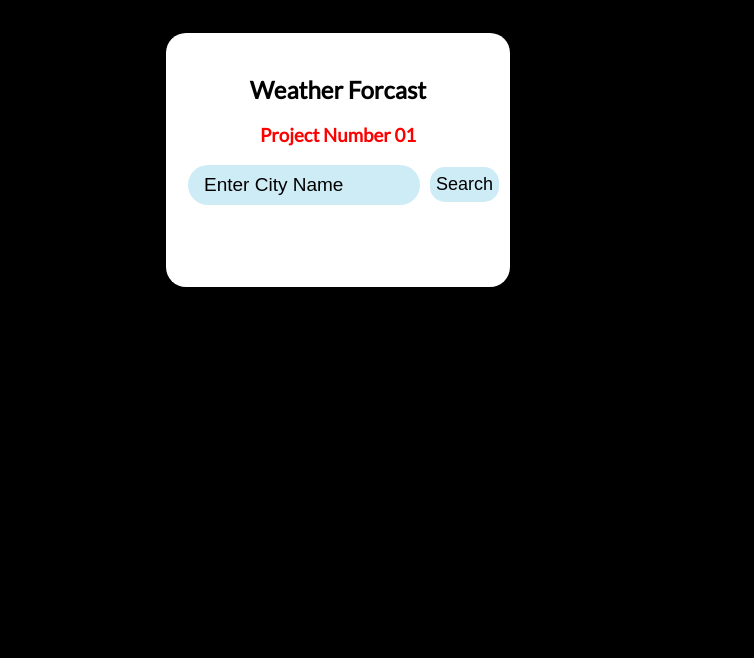
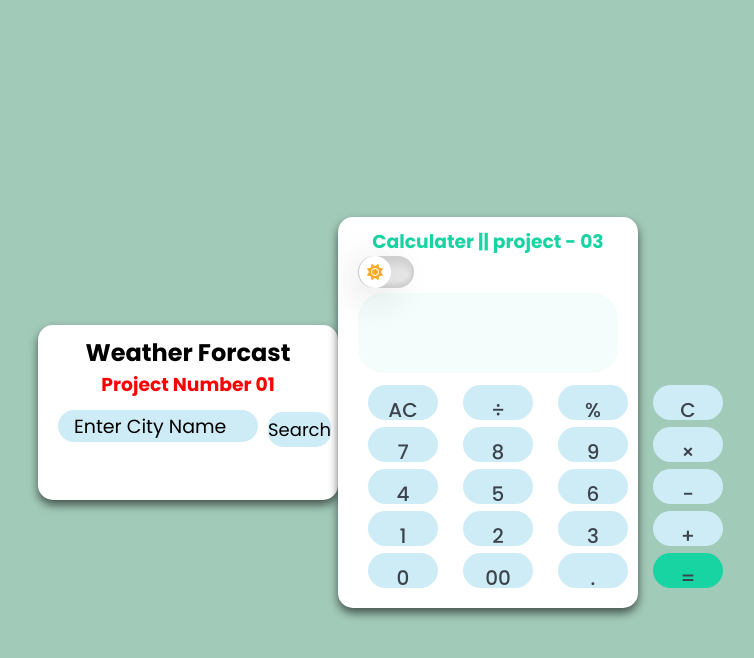
Before and after one commit to PawanKumar85/Js-Projects, a plain HTML site: page index.html in a window 1280 px wide. Shown: the whole page, without its empty margins (302-1056 px from the left). Drawn offline with Linux system fonts and the light colour scheme.

Commit message:
calucater

```diff
--- /dev/null
+++ b/calculater.css
@@ -0,0 +1,70 @@
+@import url('https://fonts.googleapis.com/css2?family=Lato:ital,wght@0,400;1,300&family=Poppins:wght@300;400;500;600;700&display=swap');
+*{
+    margin: 0;
+    padding: 0;
+    box-sizing: border-box;
+    font-family: "Poppins",sans-serif;
+}
+
+body{
+    height: 100vh;
+    display: flex;
+    align-items: center;
+    justify-content: center;
+    background-color: #A2CAB9;
+}
+
+
+
+.container
+{
+    position: relative;
+    max-width: 300px;
+    width: 100%;
+    padding: 10px 20px 20px;
+    background-color: #FFFFFF;
+    border-radius: 15px;
+    box-shadow: 0 5px 10px rgba(0, 0, 0, 0.59) ;
+}
+
+.display
+{
+    height: 80px;
+    width: 100%;
+    outline: none;
+    border: none;
+    text-align: right;
+    margin-bottom: 10px;
+    font-size: 25px;
+    background-color: #F4FDFB;
+    color: #3C434C;
+    pointer-events: none;
+}
+
+.buttons
+{
+    display: grid;
+    grid-gap: 5px;
+    grid-template-columns: repeat(4,1fr);
+}
+
+.buttons button{
+    padding:10px;
+    border-radius: 25px;
+    border: none;
+    color: #3C434C;
+    font-size: 20px;
+    font-weight: 500;
+    cursor: pointer;
+}
+
+.buttons button:hover
+{
+    background-color: #3f475099;
+    color: #18D4A3;
+}
+
+.buttons button:active
+{
+    transform: scale(0.99);
+}
--- /dev/null
+++ b/calculter.js
@@ -0,0 +1,31 @@
+const display = document.querySelector(".display");
+const buttons = document.querySelectorAll("button");
+const specialChat = ["+","-","/","*",,"%","="];
+let ans = "";
+
+// console.log(display,buttons);
+const cal = (btnValue) =>  {
+    if(btnValue === "=" && ans != "")
+    {
+        ans = eval(ans.replace("%",'/100'));
+    }
+    else if(btnValue === "AC")
+    {
+        ans = "";
+    }
+    else if(btnValue === "C")
+    {
+        ans = ans.toString().slice(0,-1);
+    }
+    else
+    {
+        if(ans === "" && specialChat.includes(btnValue)) return;
+        ans += btnValue;
+    }
+
+    display.value = ans;
+}
+
+buttons.forEach((button) => {
+    button.addEventListener("click",event => cal(event.target.dataset.val));
+});
--- a/index.html
+++ b/index.html
@@ -27,3 +27,57 @@
 </body>
 <script src="script.js"></script>
 </html>
+  <head>
+    <meta charset="UTF-8" />
+    <meta name="viewport" content="width=device-width, initial-scale=1.0" />
+    <link rel="stylesheet" href="https://cdnjs.cloudflare.com/ajax/libs/font-awesome/6.4.2/css/all.min.css" integrity="sha512-z3gLpd7yknf1YoNbCzqRKc4qyor8gaKU1qmn+CShxbuBusANI9QpRohGBreCFkKxLhei6S9CQXFEbbKuqLg0DA==" crossorigin="anonymous" referrerpolicy="no-referrer" />
+    <title>Calculater || javascript</title>
+    <link rel="shortcut icon" href="icons8-calculator-48.png" type="image/x-icon">
+    <link rel="stylesheet" href="calculater.css" />
+    <link rel="stylesheet" href="toggle.css">
+  </head>
+  <body>
+    <div class="container">
+      <div>
+        <h3 style="text-align: center;color: #18D4A3;">Calculater || project - 03</h3>
+      </div>
+            <div class="btn">
+                <div class="btn_indicater">
+                    <div class="btn_icon_indicater">
+                        <i class="btn_icon fa-solid fa-sun"></i>
+                    </div>
+                </div>
+            </div>
+        <input type="text" class="display" />
+
+    <div class="buttons">
+        <button data-val="AC">AC</button>
+        <button class="÷">÷</button>
+        <button data-val="%">%</button>
+        <button data-val="C">C</button>
+
+        <button data-val="7">7</button>
+        <button data-val="8">8</button>
+        <button data-val="9">9</button>
+        <button data-val="*">×</button>
+
+        <button data-val="4">4</button>
+        <button data-val="5">5</button>
+        <button data-val="6">6</button>
+        <button data-val="-">-</button>
+
+        <button data-val="1">1</button>
+        <button data-val="2">2</button>
+        <button data-val="3">3</button>
+        <button data-val="+">+</button>
+
+        <button data-val="0">0</button>
+        <button data-val="00">00</button>
+        <button data-val=".">.</button>
+        <button data-val="=" style="background-color:#18D4A3;color: #3C434C"> = </button>
+    </div>
+    </div>
+  </body>
+  <script src="calculter.js"></script>
+  <script src="toggle.js"></script>
+</html>
--- /dev/null
+++ b/toggle.css
@@ -0,0 +1,68 @@
+.btn{
+    background-color: #fff;
+    width : 3.5em;
+    height: 2em;
+    border-radius: 10em;
+    padding: 0 1px;
+    margin-bottom: 5px;
+    box-shadow: inset 0 8px 60px rgba(0,0,0,.1),
+                inset 0 8px 8px rgba(0,0,0,.1),
+                inset 0 -4px 4px rgba(0,0,0,.1);
+    position : relative;
+    display: flex;
+    align-items: center;
+    cursor: pointer;
+}
+
+.btn_indicater
+{
+    background-color: #fff;
+    width: 2em;
+    height: 2em;
+    border-radius: 50%;
+    position: absolute;
+    box-shadow: 0 8px 40px rgba(0, 0, 0, 0.2);
+    transition: .3s ease;
+}
+
+.btn_icon_indicater
+{
+    height: 100%;
+    width: 100%;
+    display: flex;
+    justify-content: center;
+    align-items: center;
+}
+
+.btn_icon
+{
+    color: #FDAC29;
+}
+
+
+/* darkmode  */
+
+.container.darkmode{
+    background-color: #2E3951;
+}
+
+.container.darkmode .display{
+    background-color: #F4FDFB;
+    color: #3C434C;
+}
+.darkmode .btn_indicater{
+    transform: translateX(1.5em);
+    background-color: black;
+    box-shadow: 0 8px 40px rgba(0, 0 ,0 ,0.3);
+}
+
+.darkmode .btn{
+    box-shadow: inset 0 8px 60px rgba(0,0,0,.3),
+                inset 8px 0 8px rgba(0,0,0,.3),
+                inset 0 -4px 4px rgba(0,0,0,.3);
+
+}
+
+.darkmode .btn_icon{
+    color: #fff;
+}
--- /dev/null
+++ b/toggle.js
@@ -0,0 +1,16 @@
+const container = document.querySelector(".container");
+const btn = document.querySelector(".btn");
+const icon = document.querySelector(".btn_icon");
+
+btn.addEventListener("click",(event) =>{
+    container.classList.toggle('darkmode');
+
+    if(container.classList.contains("darkmode"))
+    {
+        icon.classList.replace("fa-sun","fa-moon")
+    }
+    else
+    {
+        icon.classList.replace("fa-moon","fa-sun")
+    }
+})
```
Also changed, not shown: favicon.png (added), icons8-calculator-48.png (added).
